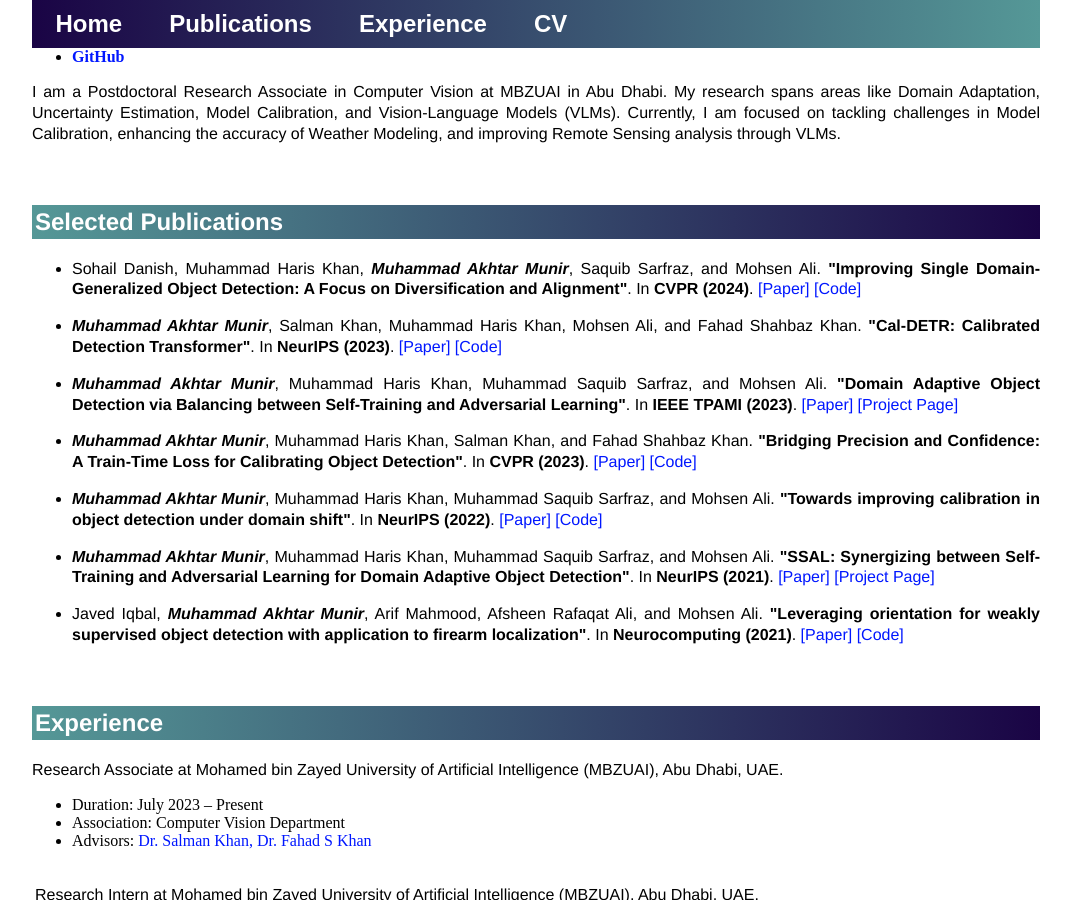
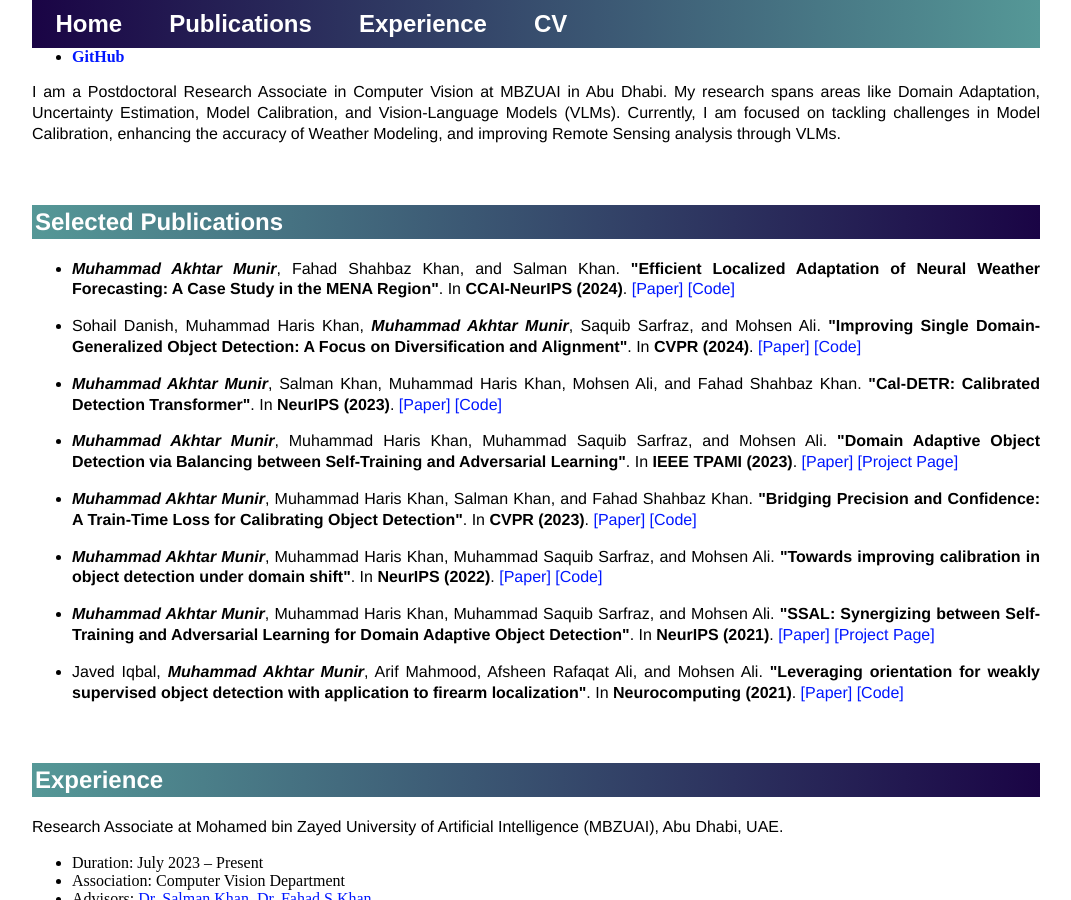
Before and after one commit to akhtarvision/akhtarvision.github.io, a Jekyll site: the page built from index.html, in a window 1280 px wide and 900 px high, scrolled down 318 px. Shown: the whole window, without its empty margins (104-1175 px from the left). Built offline with Jekyll 4.4.1, drawn with Linux system fonts in a browser that asks for light colours.

Commit message:
Update index.html

```diff
--- a/index.html
+++ b/index.html
@@ -56,6 +56,13 @@
 <table class="imgtable">
 <!-- paper entry-->
 <ul>
+
+<li><p> <b><i>Muhammad Akhtar Munir</i></b>, Fahad Shahbaz Khan, and Salman Khan.
+	<strong>"Efficient Localized Adaptation of Neural Weather Forecasting: A Case Study in the MENA Region"</strong>. In <strong>CCAI-NeurIPS (2024)</strong>.
+	<a href="https://arxiv.org/pdf/2409.07585">[Paper]</a>
+	<a href="https://github.com/akhtarvision/weather-regional">[Code]</a>
+</p></li>
+
 <li><p> Sohail Danish, Muhammad Haris Khan, <b><i>Muhammad Akhtar Munir</i></b>, Saquib Sarfraz, and Mohsen Ali.
 	<strong>"Improving Single Domain-Generalized Object Detection: A Focus on Diversification and Alignment"</strong>. In <strong>CVPR (2024)</strong>.
 	<a href="https://openaccess.thecvf.com/content/CVPR2024/papers/Danish_Improving_Single_Domain-Generalized_Object_Detection_A_Focus_on_Diversification_and_CVPR_2024_paper.pdf">[Paper]</a>
```
